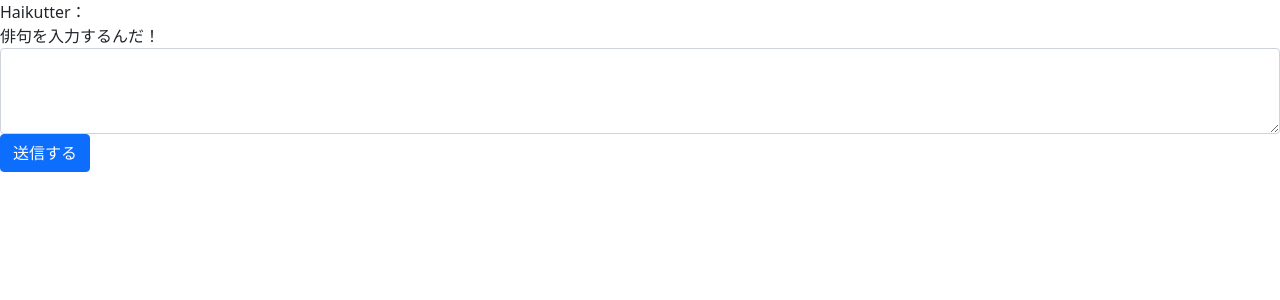
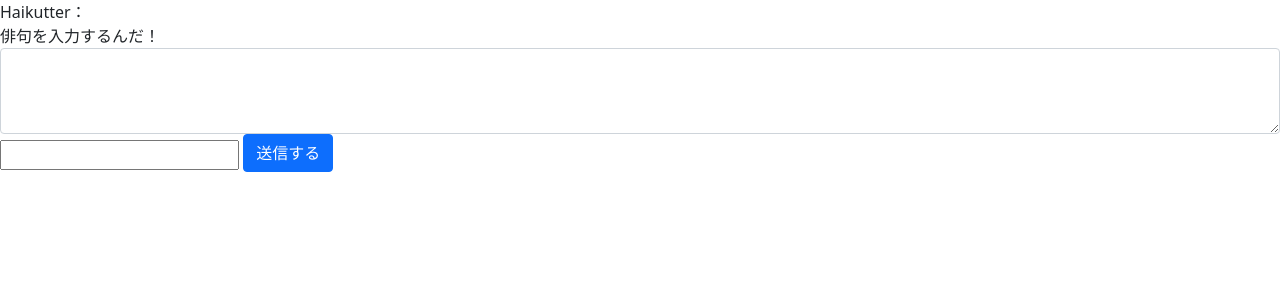
Before and after one commit to 2020-AIT-OOP2-Group1/Haikutter, a Flask app: page / in a window 1280 px wide. Shown: the part 56-356 px from the top of the page. Run offline with Flask 2, Linux system fonts and the light colour scheme.

Commit message:
おかしなとこ教えてください

```diff
--- a/static/main.js
+++ b/static/main.js
@@ -0,0 +1,13 @@
+
+document.getElementById("send").addEventListener('submit', (e) => {
+  // ボタンイベントのキャンセル
+  e.preventDefault()
+  const obj = {text: document.getElementById("text").value, name: document.getElementById("name").value};
+  const method = "post";
+  const body = JSON.stringify(obj);
+  const headers = {
+    'Accept': 'application/json',
+    'Content-Type': 'application/json'
+  };
+fetch("./haiku", {method, headers, body}).then((res)=> res.json()).then(console.log).catch(console.error);
+});
--- a/templates/main.html
+++ b/templates/main.html
@@ -5,6 +5,7 @@
     <meta name="viewport" content="width=device-width, initial-scale=1.0">
     <title>Haikutter</title>
     <link href="https://cdn.jsdelivr.net/npm/bootstrap@5.0.0-beta1/dist/css/bootstrap.min.css" rel="stylesheet" integrity="sha384-giJF6kkoqNQ00vy+HMDP7azOuL0xtbfIcaT9wjKHr8RbDVddVHyTfAAsrekwKmP1" crossorigin="anonymous">
+    <script defer src="{{ url_for('static', filename='main.js') }}"></script>
 </head>
 <body>
     <nav class="navbar navbar-light bg-light">
@@ -16,10 +17,10 @@
     <form action="cgi-bin/formmail.cgi" method="post">Haikutter：<br>
         <div class="form-group">
             <label for="exampleFormControlTextarea1">俳句を入力するんだ！</label>
-            <textarea class="form-control" id="exampleFormControlTextarea1" rows="3"></textarea>
-            <button type="submit" class="btn btn-primary mb-2">送信する</button>
+            <textarea class="form-control" id="text" rows="3"></textarea>
+            <input type="text" id="name">
+            <button type="submit" class="btn btn-primary mb-2" id=send>送信する</button>
           </div>
-        </form>
-
+    </form>
 </body>
 </html>
```
